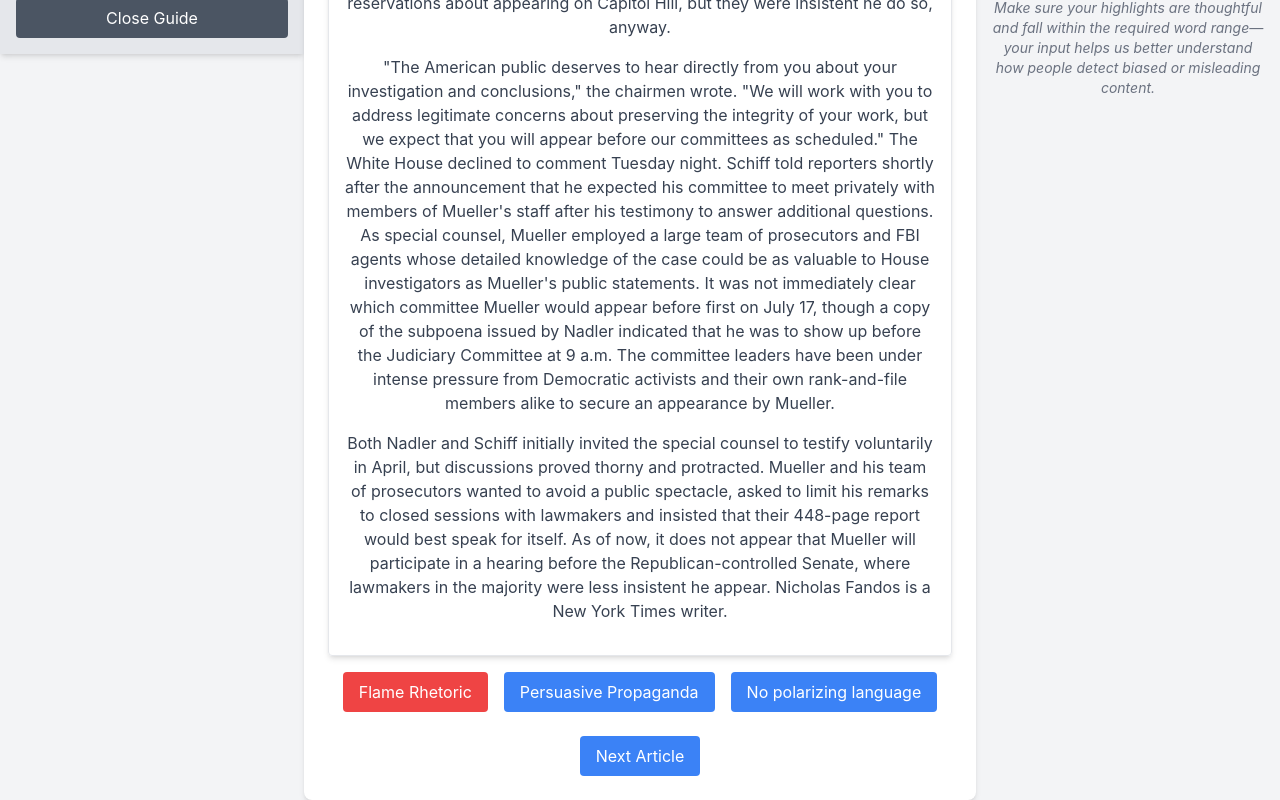
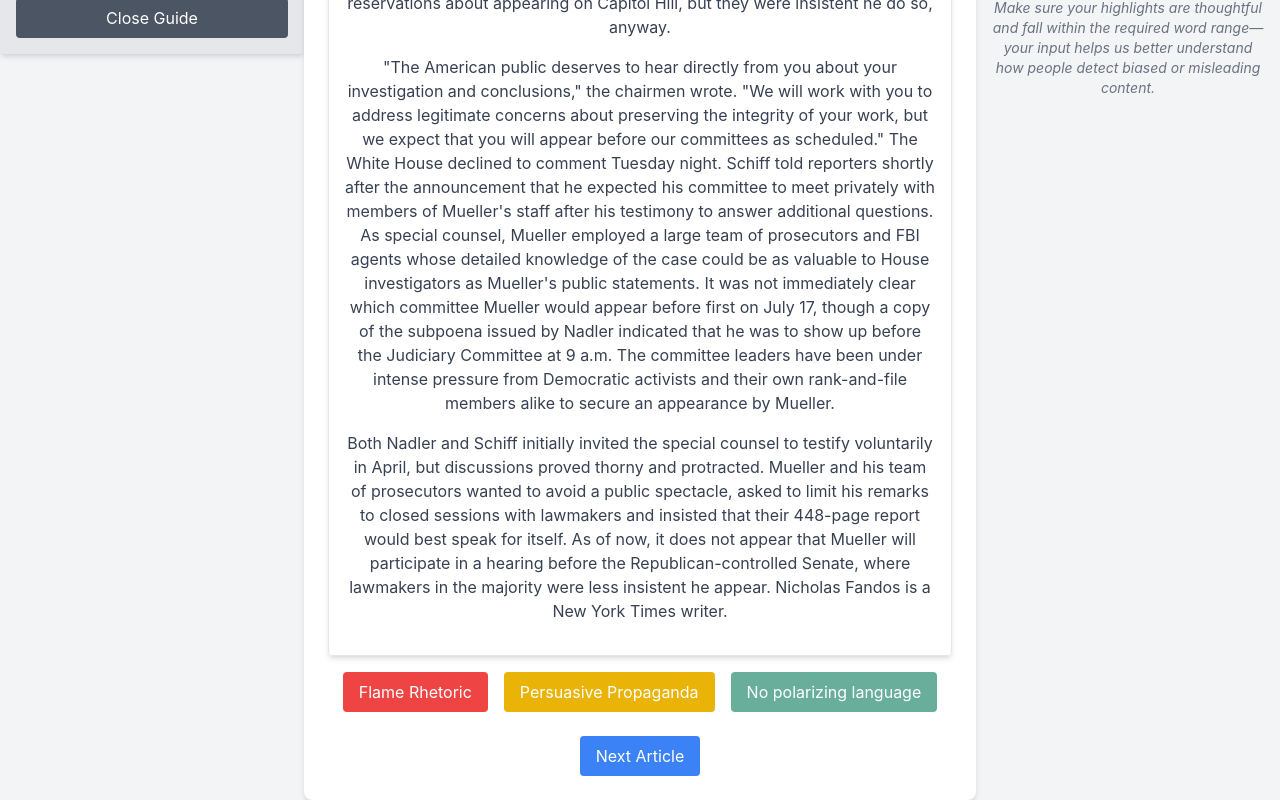
Before and after one commit to kathigg/mturkstudy-1, a React (Create React App) app: page / in a window 1280 px wide. Shown: the part 550-1350 px from the top of the page. Built offline with nearby package versions, Linux system fonts and the light colour scheme.

Commit message:
fixed the colors (took forever I fear) WHY DOES IT NOT WANT TO WORK WITH A HEX AND I HAVE TO USE TAILWIND'S STUPID COLORS AND TRANSPARENCY?? GOD FORBID A GIRL WANTS TO USE BASE 16

```diff
--- a/src/website_management/pages/NewsAnnotationTool.js
+++ b/src/website_management/pages/NewsAnnotationTool.js
@@ -610,10 +610,10 @@ const handleSubcategoryChange = (e) => {
                     <Button onClick={() => handleCategoryButtonClick("Inflammatory_Language")} className="bg-red-500">
                       Flame Rhetoric
                     </Button>
-                    <Button onClick={() => handleCategoryButtonClick("Persuasive_Propaganda")} className="bg-[#f2a100]">
+                    <Button onClick={() => handleCategoryButtonClick("Persuasive_Propaganda")} className="!bg-yellow-500">
                         Persuasive Propaganda
                     </Button>
-                    <Button onClick={() => handleCategoryButtonClick("No_Polarizing_Language")} className="bg-[#82b588] p-4">
+                    <Button onClick={() => handleCategoryButtonClick("No_Polarizing_Language")} className="!bg-emerald-700/60">
                         No polarizing language
                     </Button>
                 </div>
--- a/tailwind.config.js
+++ b/tailwind.config.js
@@ -1,7 +1,17 @@
+// tailwind.config.js
 module.exports = {
-  content: ["./src/**/*.{js,jsx,ts,tsx}"],
+  content: [
+    "./src/**/*.{js,ts,jsx,tsx}",
+    "./components/**/*.{js,ts,jsx,tsx}",
+    "./pages/**/*.{js,ts,jsx,tsx}",
+  ],
   theme: {
-    extend: {},
+    extend: {
+      colors: {
+        brandYellow: "#f2a100",   // your custom yellow
+        brandGreen: "#82b588",   // (optional) custom green
+      },
+    },
   },
   plugins: [],
-};
+}
```
Also changed, not shown: 1 other file (tests, documents, lock files or other folders).
